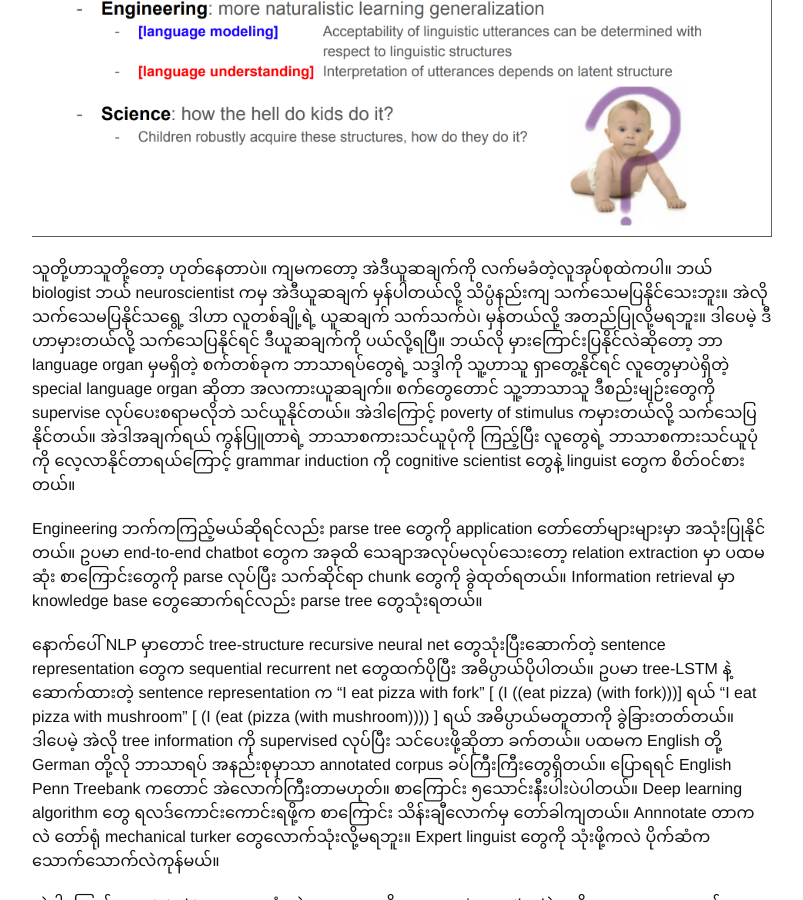
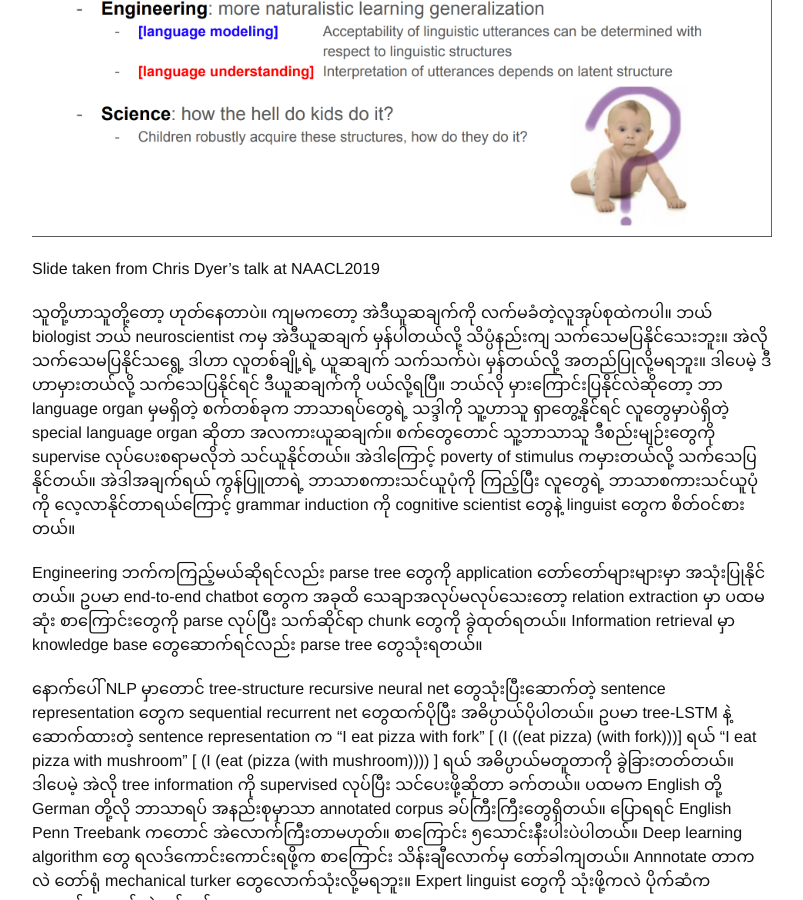
Before and after one commit to phu-pmh/logs, a Jekyll site: the page built from _posts/2019-03-24-Grammar-induction.md, in a window 1280 px wide and 900 px high, scrolled down 1313 px. Shown: the whole window, without its empty margins (238-1041 px from the left). Built offline with Jekyll 4.4.1, drawn with Linux system fonts in a browser that asks for light colours; comment, search, counter and statistics services are not loaded.

Commit message:
latent trees

```diff
--- a/_posts/2019-03-24-Grammar-induction.md
+++ b/_posts/2019-03-24-Grammar-induction.md
@@ -22,6 +22,7 @@ Linguisticsနဲ့ မရင်းနီးသူတွေအတွက် ပ
 
 ![Slide taken from Chris Dyer's talk at NAACL2019](/images/grammarinduction/dyer-naacl-1.png)
 {: .center-image}
+Slide taken from Chris Dyer's talk at NAACL2019
 
 [^1]:[Noam Chomsky. 1957. Syntactic Structures.]()
 
```
